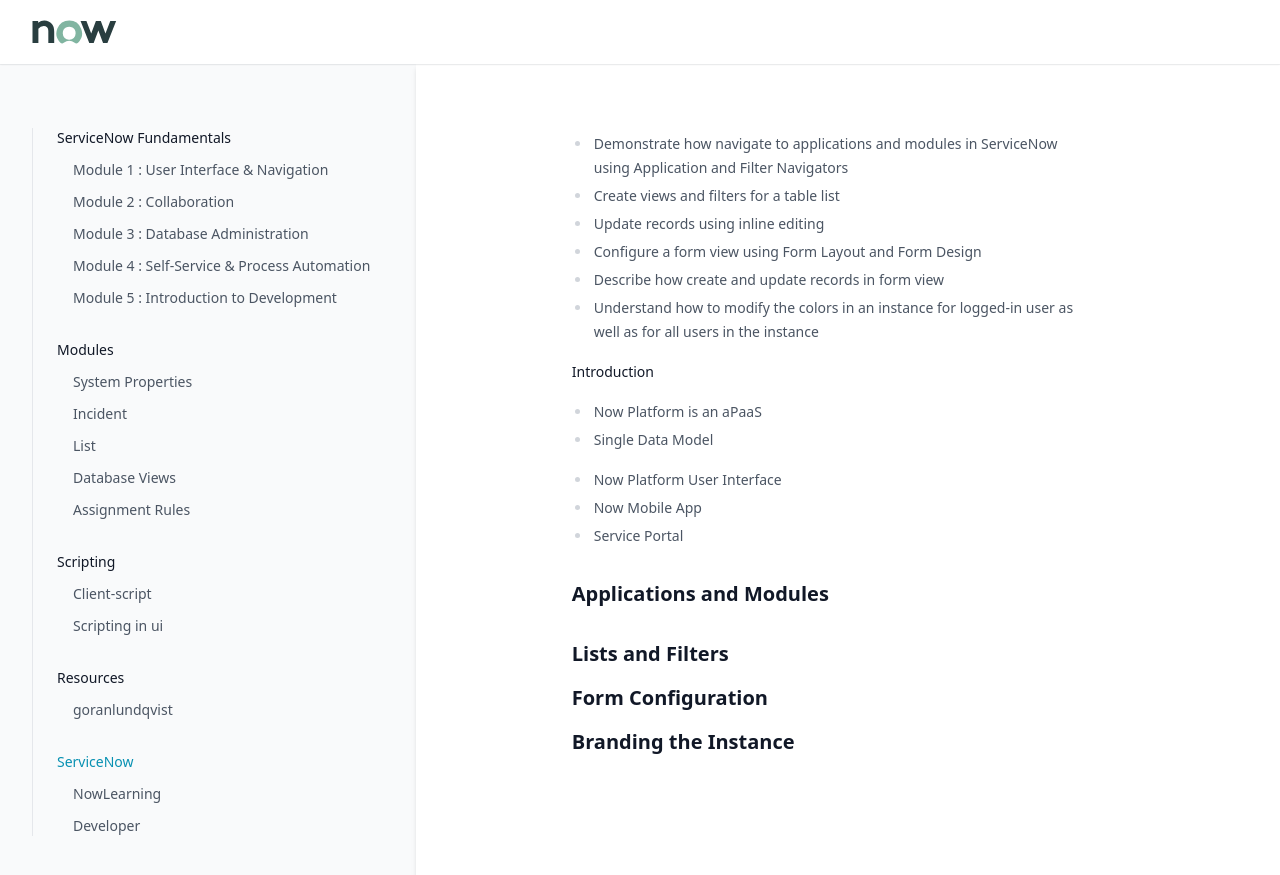
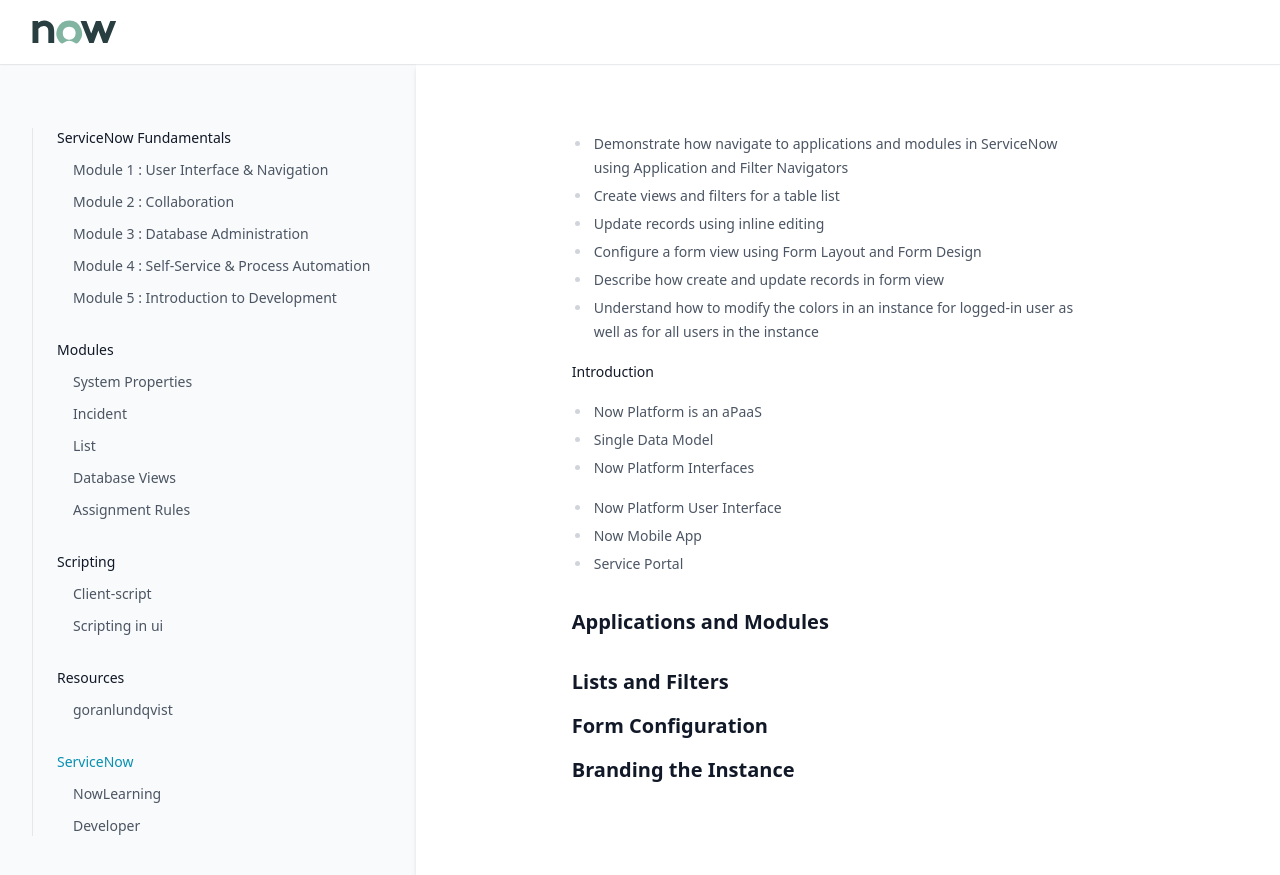
Before and after one commit to greglejeune/ebook, a Jekyll site: the page built from _servicenow/2021-11-01-snf-module1.md, in a window 1280 px wide. Shown: the top 875 px of the page. Built offline with Jekyll 4.4.1, drawn with Linux system fonts in a browser that asks for light colours.

Commit message:
Update 2021-11-01-snf-module1.md

```diff
--- a/_servicenow/2021-11-01-snf-module1.md
+++ b/_servicenow/2021-11-01-snf-module1.md
@@ -18,6 +18,7 @@ category: snf
 <ul>
   <li>Now Platform is an aPaaS</li>
   <li>Single Data Model</li>
+  <li>Now Platform Interfaces</li>
   <ul>
     <li>Now Platform User Interface</li>
     <li>Now Mobile App</li>
```
